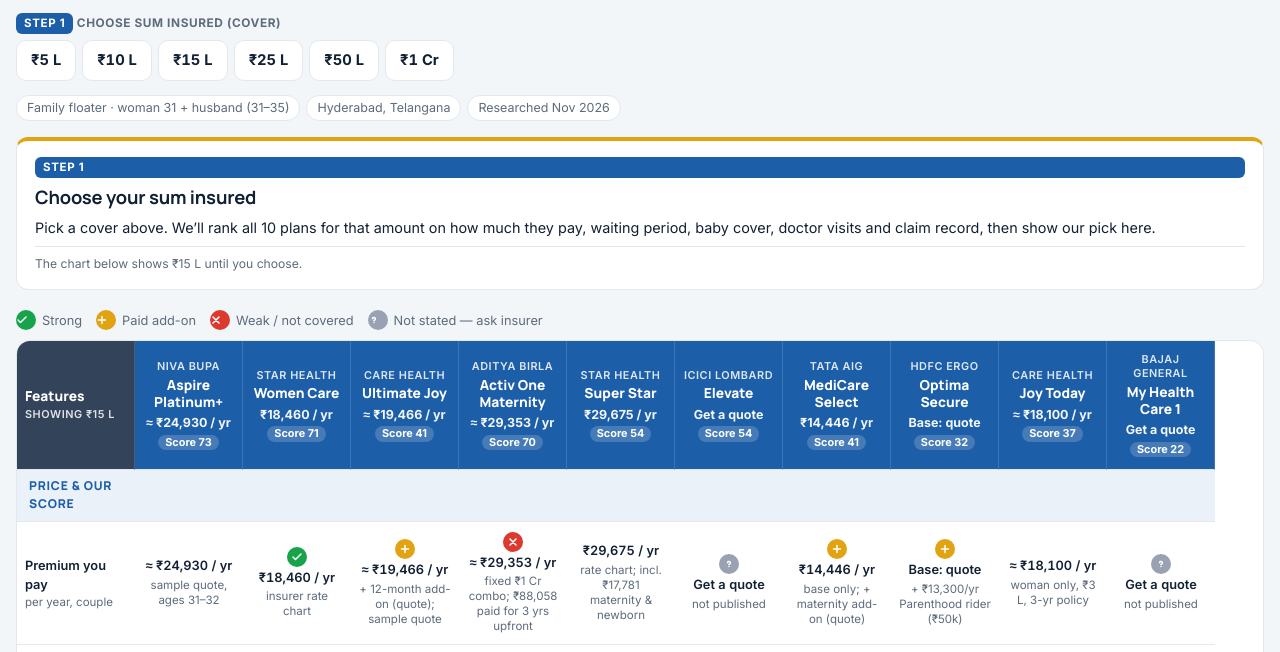
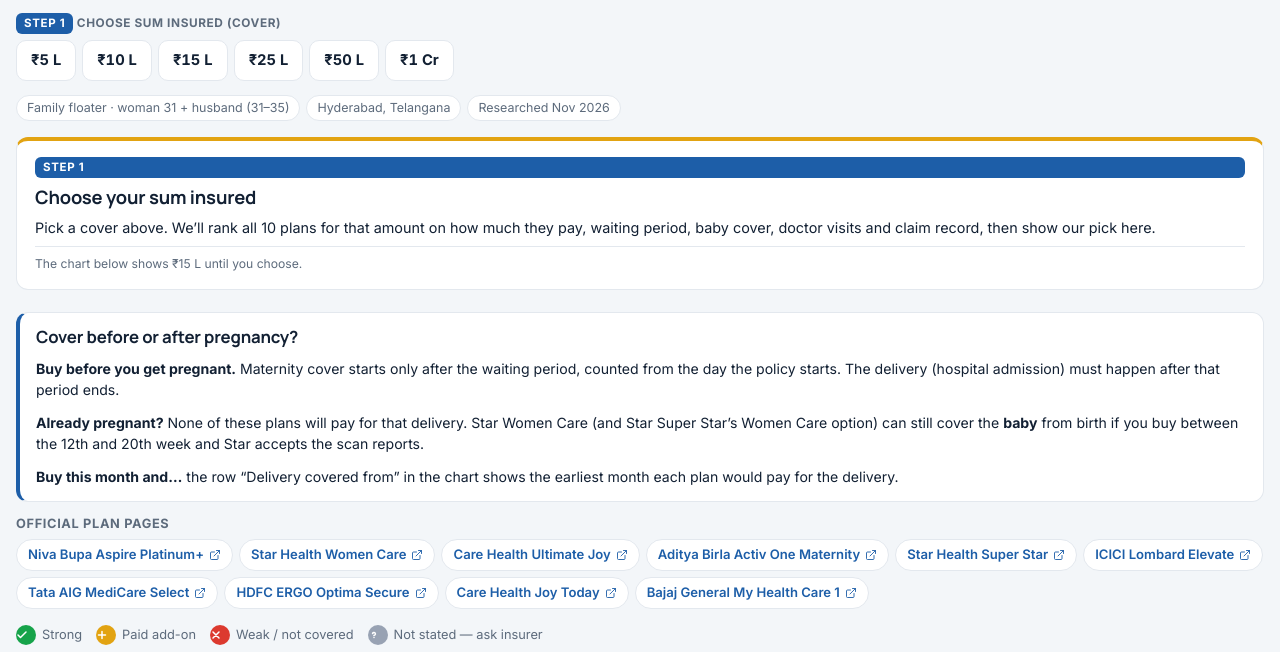
Before and after one commit to jagreign/maternity-compare, a plain HTML site: page index.html in a window 1280 px wide. Shown: the part 222-874 px from the top of the page. Drawn offline with Linux system fonts and the light colour scheme.

Commit message:
Explain cover before vs after pregnancy and link official plan pages
Co-Authored-By: Claude Opus 5.5 <noreply@anthropic.com>
Claude-Session: https://claude.ai/code/session_01W1EqTbdhpwWnYxwMCTEiXE

```diff
--- a/index.html
+++ b/index.html
@@ -136,6 +136,16 @@ thead th.pick .hs{background:rgba(0,0,0,.12)}
 .sinote{font-size:.8rem;color:var(--muted)}
 .sipick.need .siopts button{animation:pulse 1.8s ease-in-out 2}
 @keyframes pulse{0%,100%{box-shadow:0 0 0 0 transparent}50%{box-shadow:0 0 0 4px var(--sec)}}
+.when{background:var(--card);border:1px solid var(--line);border-left:4px solid var(--head);border-radius:12px;padding:14px 16px;margin-top:18px;display:flex;flex-direction:column;gap:10px}
+.when h2{font-size:1.05rem}
+.whengrid{display:grid;grid-template-columns:repeat(3,minmax(0,1fr));gap:12px;font-size:.88rem}
+.m .whengrid{grid-template-columns:1fr}
+.links{margin-top:14px;display:flex;flex-direction:column;gap:8px}
+.links h2{font-size:.8rem;font-family:var(--body);font-weight:700;letter-spacing:.05em;text-transform:uppercase;color:var(--muted)}
+.linkrow{display:flex;flex-wrap:wrap;gap:6px}
+.linkrow a{font-size:.82rem;font-weight:600;color:var(--sec-fg);background:var(--card);border:1px solid var(--line);border-radius:999px;padding:5px 11px;text-decoration:none;display:inline-flex;gap:5px;align-items:center}
+.linkrow a:hover{border-color:var(--sec-fg)}
+thead th a.site{display:inline-block;margin-top:5px;font-family:var(--body);font-weight:600;font-size:.7rem;color:inherit;opacity:.9;text-decoration:underline;text-underline-offset:2px}
 /* swipe strip */
 .swipebar{position:sticky;top:calc(env(safe-area-inset-top,0px) + var(--barh,52px));z-index:15;background:var(--bg);display:flex;align-items:center;gap:10px;padding-block:8px}
 .swipebar[hidden]{display:none!important}
@@ -181,6 +191,15 @@ thead th.pick .hs{background:rgba(0,0,0,.12)}
     <aside class="pickbox" id="pickbox" aria-live="polite"></aside>
   </section>
 
+  <section class="when" aria-labelledby="whenh">
+    <h2 id="whenh">Cover before or after pregnancy?</h2>
+    <div class="whengrid">
+      <div><b>Buy before you get pregnant.</b> Maternity cover starts only after the waiting period, counted from the day the policy starts. The delivery (hospital admission) must happen after that period ends.</div>
+      <div><b>Already pregnant?</b> None of these plans will pay for that delivery. Star Women Care (and Star Super Star’s Women Care option) can still cover the <b>baby</b> from birth if you buy between the 12th and 20th week and Star accepts the scan reports.</div>
+      <div><b>Buy this month and…</b> the row “Delivery covered from” in the chart shows the earliest month each plan would pay for the delivery.</div>
+    </div>
+  </section>
+  <section class="links" aria-labelledby="linksh"><h2 id="linksh">Official plan pages</h2><div class="linkrow" id="linkrow"></div></section>
   <div class="legend" id="legend"></div>
   <div class="swipebar" id="swipebar" hidden>
     <button type="button" class="navbtn prev" id="prev" aria-label="Previous plans"><svg class="i" viewBox="0 0 24 24"><path d="m15 18-6-6 6-6"/></svg></button>
@@ -217,7 +236,7 @@ thead th.pick .hs{background:rgba(0,0,0,.12)}
     <li>Aditya Birla maternity rider: <a href="https://healthstatic.policybazaar.com/health-insurance/Insurer_Document/ABHI/ActivOneMaternityCombo_Policywording.pdf" target="_blank" rel="noopener">policy wording</a></li>
     <li>ICICI, HDFC ERGO, Tata AIG maternity: <a href="https://joinditto.in/articles/health-insurance/popular-maternity-add-ons/" target="_blank" rel="noopener">Ditto</a> · <a href="https://healthstatic.policybazaar.com/health-insurance/Information/TATA-AIG/MediCare%20Select_Brochure.pdf" target="_blank" rel="noopener">Tata AIG brochure</a></li>
     <li>Claim data: <a href="https://joinditto.in/health-insurance/top-10-claim-settlement-ratio-health-insurance-companies/" target="_blank" rel="noopener">Ditto CSR ranking</a> (from IRDAI reports) · Hospital counts: insurer network lists Aug–Nov 2026 (<a href="https://healthstatic.policybazaar.com/health-insurance/Network_Lists/Niva_Bupa(Max)_Health_2026.pdf" target="_blank" rel="noopener">example</a>)</li>
-    <li>Premiums: Star Women Care rate chart in its <a href="https://healthstatic.policybazaar.com/health-insurance/Information/Star%20Health/Women%20Care%20Prospectus.pdf" target="_blank" rel="noopener">prospectus</a> (2 adults 18–35) · Star Super Star Zone B (Hyderabad) rates and maternity add-on in its <a href="https://healthstatic.policybazaar.com/health-insurance/Information/Star%20Health/SuperStar/Prospectus_SuperStar.pdf" target="_blank" rel="noopener">prospectus</a> · <a href="https://www.tataaig.com/s3/tata_aig_medicare_select_rate_chart_final_10b44c2d1c.pdf" target="_blank" rel="noopener">Tata AIG MediCare Select rate chart</a> (Zone B, ages 31 &amp; 33, floater + young-family discounts) · Niva Bupa, Care and Aditya Birla figures are published sample quotes from Ditto; others need a quote. Individual health insurance carries 0% GST from 22 Sep 2025.</li>
+    <li>Premiums: Star Women Care rate chart in its <a href="https://healthstatic.policybazaar.com/health-insurance/Information/Star%20Health/Women%20Care%20Prospectus.pdf" target="_blank" rel="noopener">prospectus</a> (2 adults 18–35; from the 2022 version, a newer version was released Oct 2026 so confirm the current premium) · Star Super Star Zone B (Hyderabad) rates and maternity add-on in its <a href="https://healthstatic.policybazaar.com/health-insurance/Information/Star%20Health/SuperStar/Prospectus_SuperStar.pdf" target="_blank" rel="noopener">prospectus</a> · <a href="https://www.tataaig.com/s3/tata_aig_medicare_select_rate_chart_final_10b44c2d1c.pdf" target="_blank" rel="noopener">Tata AIG MediCare Select rate chart</a> (Zone B, ages 31 &amp; 33, floater + young-family discounts) · Niva Bupa, Care and Aditya Birla figures are published sample quotes from Ditto; others need a quote. Individual health insurance carries 0% GST from 22 Sep 2025.</li>
     <li>Bajaj My Health Care Plan 1: comparison image shared by the requester, partly verified.</li>
   </ol></section>
   <p class="foot">Research to help compare, not insurance advice. The policy wording and your policy schedule are final. Premiums are illustrative Delhi quotes; get a live Hyderabad quote for exact ages.</p>
@@ -289,6 +308,12 @@ const SIS=[5,10,15,25,50,100];
 const L=1e5, fm=n=>n>=1e7?'₹'+(n/1e7)+' Cr':n>=L?'₹'+(+(n/L).toFixed(2))+' L':'₹'+Math.round(n).toLocaleString('en-IN');
 const lbl=si=>si>=100?'₹1 Cr':'₹'+si+' L';
 const ID=PL.map(p=>p[0]);
+const LINK={niva:'https://www.nivabupa.com/family-health-insurance-plans/aspire.html',swc:'https://www.starhealth.in/health-insurance/women-care/',cuj:'https://www.careinsurance.com/product/ultimate-joy',abhi:'https://www.adityabirlacapital.com/healthinsurance/activ-one',ss:'https://www.starhealth.in/v2/health-insurance/super-star/',icici:'https://www.icicilombard.com/health-insurance/elevate-health-plan',tata:'https://www.tataaig.com/health-insurance/medicare-select',hdfc:'https://www.hdfcergo.com/promotions/health-insurance/optima-secure-plus.html',joy:'https://www.careinsurance.com/product/joy',bajaj:'https://www.bajajgeneralinsurance.com/health-insurance-plans/my-health-care-plan.html'};
+const ext='<svg class="i" viewBox="0 0 24 24" style="width:12px;height:12px"><path d="M15 3h6v6M10 14 21 3M18 13v6a2 2 0 0 1-2 2H5a2 2 0 0 1-2-2V8a2 2 0 0 1 2-2h6"/></svg>';
+document.getElementById('linkrow').innerHTML=PL.map(p=>`<a href="${LINK[p[0]]}" target="_blank" rel="noopener">${p[1]} ${p[2]}${ext}</a>`).join('');
+const WAITM=si=>({niva:9,swc:si>=15?12:24,cuj:12,abhi:3,ss:12,icici:12,tata:12,hdfc:24,joy:9,bajaj:36});
+const MON=['Jan','Feb','Mar','Apr','May','Jun','Jul','Aug','Sep','Oct','Nov','Dec'];
+const fromNow=m=>{const d=new Date();d.setDate(1);d.setMonth(d.getMonth()+m);return MON[d.getMonth()]+' '+d.getFullYear()};
 function nivaM(si){return si<5?4000:si<7.5?5000:si<10?10000:si<15?12000:si<20?15000:si<50?20000:25000}
 function swcDel(si){return si<10?25000:si<25?50000:si<100?75000:100000}
 /* ---- premiums (couple, Hyderabad, 0% GST on individual health cover) ---- */
@@ -337,6 +362,10 @@ function calc(si){
 function rowsFor(si){
  const S=si*L, d=JSON.parse(JSON.stringify(D)).filter(r=>!(r[0]==='§'&&r[1]==='Cost')&&r[0]!=='Premium'), R=Object.fromEntries(d.filter(r=>r[0]!=='§').map(r=>[r[0],r[3]]));
  const cuj=Math.min(.05*S,3e5), mat10=Math.min(.1*S,1e5), C=calc(si);
+ {const wi=d.findIndex(r=>r[0]==='Waiting period'), W=WAITM(si);
+  d[wi][2]='counted from policy start';
+  d.splice(wi+1,0,['Delivery covered from','cal','if you buy this month',ID.map(id=>{const m=W[id];return [fromNow(m),m<=12?'g':m<=24?'':'b',(id==='cuj'||id==='icici'||id==='tata')?'with 12-month add-on':(id==='ss'?'Option B':'')]})],
+   ['If already pregnant','baby','when you buy',ID.map(id=>id==='swc'?['Baby only','a','buy at 12–20 weeks with scans']:id==='ss'?['Baby only','a','Women Care option, 12–20 week scans']:['Not covered','b','buy before conceiving'])]);}
  R['Waiting period'][1]= si>=15?['12 months','g','with ₹15 L+ cover']:['24 months','b','12 months needs ₹15 L+ cover'];
  const del=R['Policy pays for delivery'];
  del[0]=[fm(nivaM(si)),'b','grows if unused']; del[1]=[fm(swcDel(si)),'g']; del[2]=[fm(cuj),'g','5% of cover (max ₹3 L)'];
@@ -376,7 +405,7 @@ function renderChart(){
  const si=SI||15, {rows,C}=rowsFor(si);
  const order=SI?ID.slice().sort((a,b)=>C[b].score-C[a].score):ID.slice();
  const ix=order.map(id=>ID.indexOf(id)); COLS=ix.map(i=>PL[i]);
- let h='<thead><tr><th class="fcol fh">Features<span class="in" style="margin-top:4px">'+(SI?'at '+lbl(si)+' cover':'showing ₹15 L')+'</span></th>'+ix.map((i,k)=>{const p=PL[i],q=prem(p[0],si),pk=SI&&k===0;return `<th class="${pk?'pick':''}"><span class="in">${pk?'Our pick · ':SI?'#'+(k+1)+' · ':''}${p[1]}</span>${p[2]}<span class="hp">${q.t}</span><span class="hs">Score ${C[p[0]].score}</span></th>`}).join('')+'</tr></thead><tbody>';
+ let h='<thead><tr><th class="fcol fh">Features<span class="in" style="margin-top:4px">'+(SI?'at '+lbl(si)+' cover':'showing ₹15 L')+'</span></th>'+ix.map((i,k)=>{const p=PL[i],q=prem(p[0],si),pk=SI&&k===0;return `<th class="${pk?'pick':''}"><span class="in">${pk?'Our pick · ':SI?'#'+(k+1)+' · ':''}${p[1]}</span>${p[2]}<span class="hp">${q.t}</span><span class="hs">Score ${C[p[0]].score}</span><br><a class="site" href="${LINK[p[0]]}" target="_blank" rel="noopener">Official site</a></th>`}).join('')+'</tr></thead><tbody>';
  for(const r of rows){
   if(r[0]==='§'){h+=`<tr class="sec"><td class="fcol">${r[1]}</td><td colspan="${PL.length}"></td></tr>`;continue}
   h+=`<tr><td class="fcol"><div class="fwrap"><span class="ficon">${svg(IC[r[1]])}</span><span>${r[0]}${r[2]?`<small>${r[2]}</small>`:''}</span></div></td>`+ix.map((i,k)=>`<td class="${SI&&k===0?'pk ':''}num">${cell(r[3][i])}</td>`).join('')+'</tr>';
```
